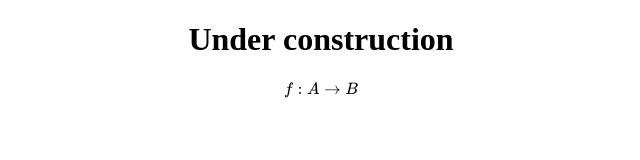
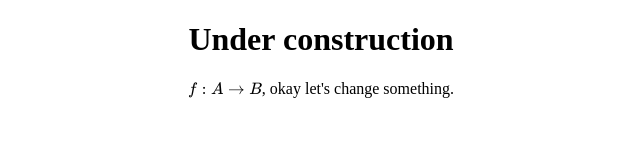
Before and after one commit to arplummer/arplummer.github.io, a plain HTML site: page index.html in a window 1280 px wide. Shown: the whole page, without its empty margins (319-959 px from the left). Drawn offline with nearby package versions, Linux system fonts and the light colour scheme; some packages are replaced by stand-ins of ours.

Commit message:
test of connection

```diff
--- a/index.html
+++ b/index.html
@@ -14,7 +14,7 @@
 
 <h1 style="text-align:center">Under construction</h1>
 
-<p style="text-align:center"> $f: A \to B$ </p>
+<p style="text-align:center"> $f: A \to B$, okay let's change something. </p>
 
 <!-- there are two solutions to \(ax^2 + bx + c = 0\) and they are -->
 <!-- $$x = {-b \pm \sqrt{b^2-4ac} \over 2a}.$$ -->
```
